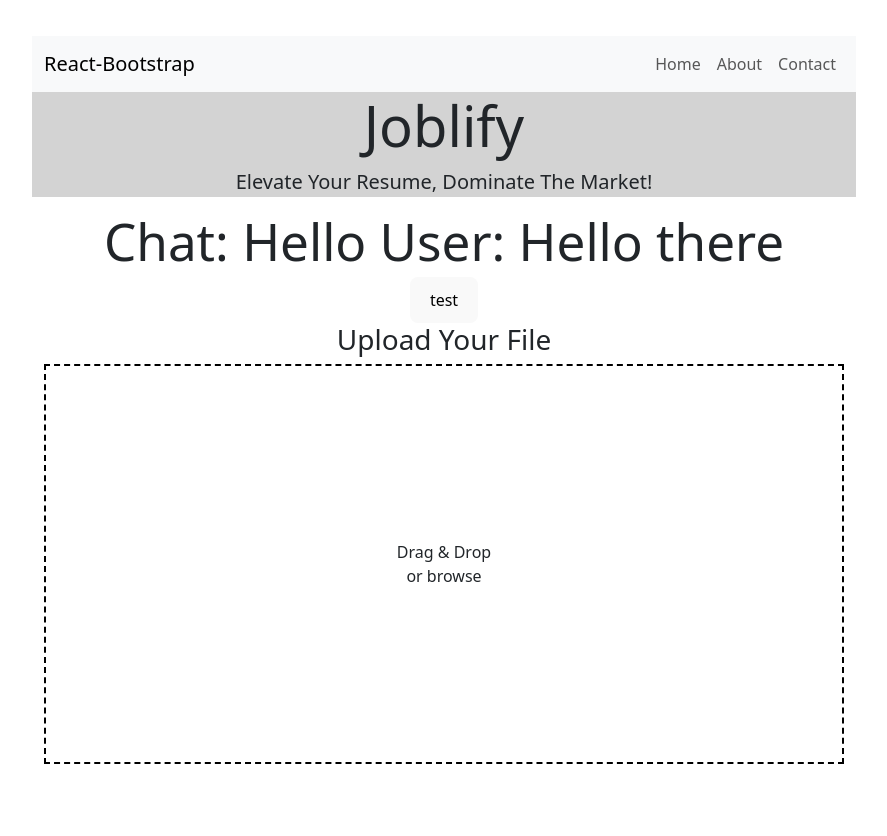
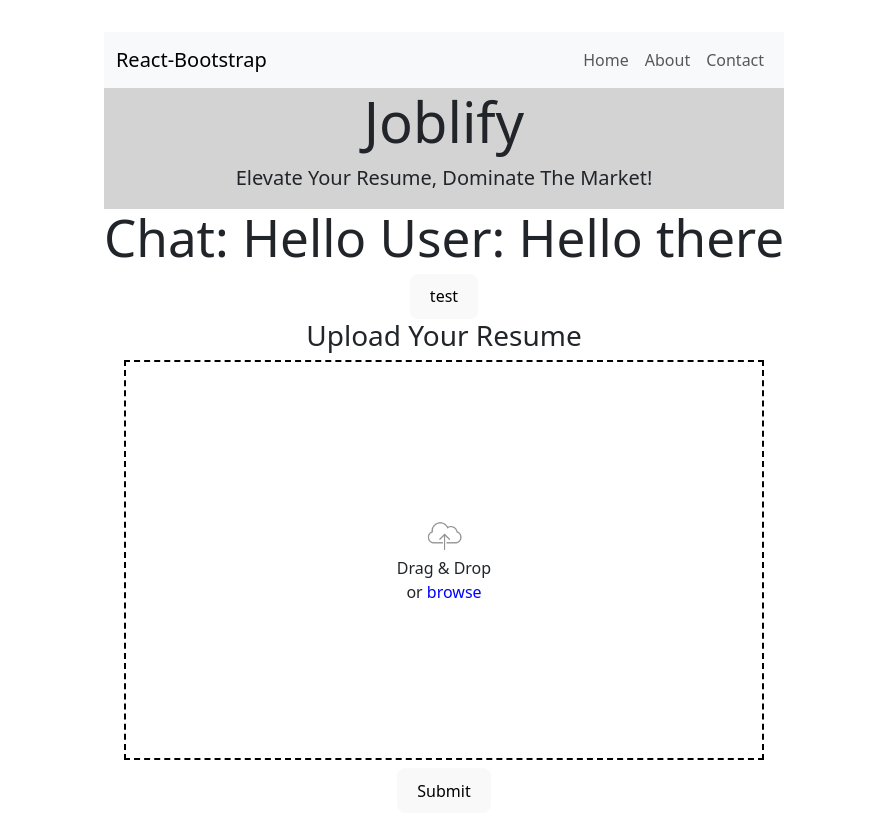
Before and after one commit to Toledo777/joblify-app, a React (Vite) app in the folder client/: page / in a window 1280 px wide. Shown: the top 836 px of the page, without its empty margins (196-1083 px from the left). Before the commit the page ends 800 px from the top, so only its background shows below. Built offline with nearby package versions, Linux system fonts and the light colour scheme.

Commit message:
add drag and drop functionality and file picker

```diff
--- a/client/src/DropFile.css
+++ b/client/src/DropFile.css
@@ -1,9 +1,36 @@
+.container {
+  align-items: center;
+  justify-content: center;
+  display: flex;
+  flex-direction: column;
+}
+
 .drag-drop-area{
   border: 2px black dashed;
   min-height: 25em;
-  min-width: 50em;
+  min-width: 40em;
+  max-width: 50em;
   display: flex;
   flex-direction: column;
   align-items: center;
   justify-content: center;
+  margin-bottom: 0.5em;
 }
+
+.icon {
+  max-width: 2.5em;
+  max-height: 2.5em;
+}
+
+img {
+  max-width: 100%;
+  max-height: 100%;
+}
+
+.browse{
+  color: blue;
+}
+
+.browse:hover{
+  cursor: pointer;
+}
--- a/client/src/DropFile.jsx
+++ b/client/src/DropFile.jsx
@@ -1,5 +1,6 @@
 import { useState, useRef } from "react";
 import './DropFile.css';
+import uploadIcon from ".\\assets\\cloud_upload_icon.png"
 
 function DropFile() {
   const [dragText, setDragText] = useState("Drag & Drop");
@@ -27,18 +28,22 @@ function DropFile() {
     setFile(e.dataTransfer.files[0]);
     // console.log(file);
   }
-  function filePicker(e){
+  function filePicker(e) {
     e.preventDefault();
     inputFile.current.click();
   }
-  function tt(e){
+  function tt(e) {
     e.preventDefault();
+    console.log("inputFile");
     console.log(inputFile);
+    console.log("file");
+    console.log(file);
   }
   return (
+    <form>
       <div className="container">
         <button onClick={e => tt(e)}>test</button>
-      <h3>Upload Your File</h3>
+        <h3>Upload Your Resume</h3>
         <div className="drag-drop-area"
           onDrop={e => handleDrop(e)}
           onDragOver={e => handleDragOver(e)}
@@ -46,13 +51,16 @@ function DropFile() {
           onDragLeave={e => handleDragLeave(e)}
         >
           <div className="icon">
-          <i className="fas fa-images"></i>
+            <img src={uploadIcon} alt="cloud upload icon"/>
           </div>
           <span className="header">{dragText}</span>
-        <span className="header"> or <span className="button" onClick={e => filePicker(e)}>browse</span></span>
+          <span className="header"> or <span className="browse" onClick={e => filePicker(e)}>browse</span></span>
+          {/* <span className="header"> or </span> */}
+          <input type='file' ref={inputFile} style={{display: 'none'}}/>
         </div>
-      <input type='file' id='file' ref={inputFile} style={{display: 'none'}}/>
       </div>
+      <button className="submit" type="submit" onClick={e => e.preventDefault()}>Submit</button>
+    </form>
   );
 }
 
```
Also changed, not shown: client/src/assets/cloud_upload_icon.png (added). Lines whose indentation alone changed are shown as unchanged.
